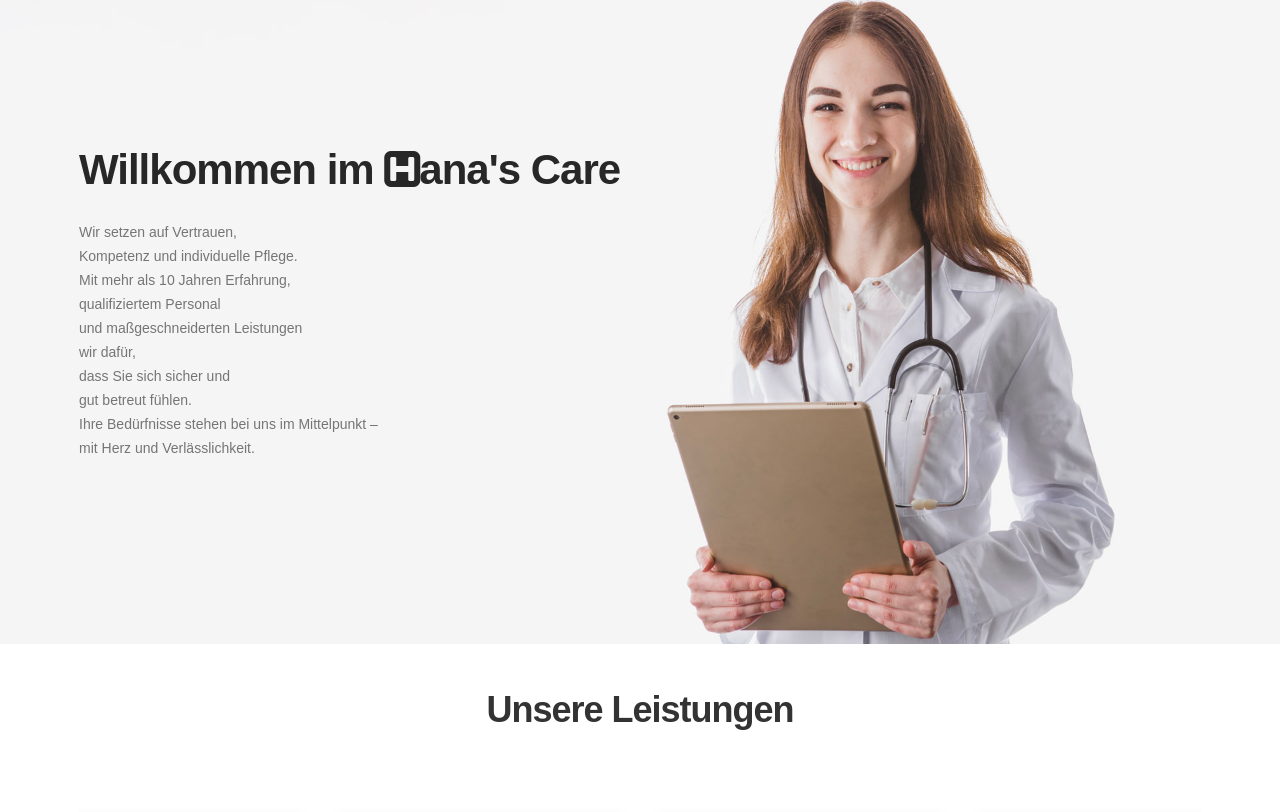
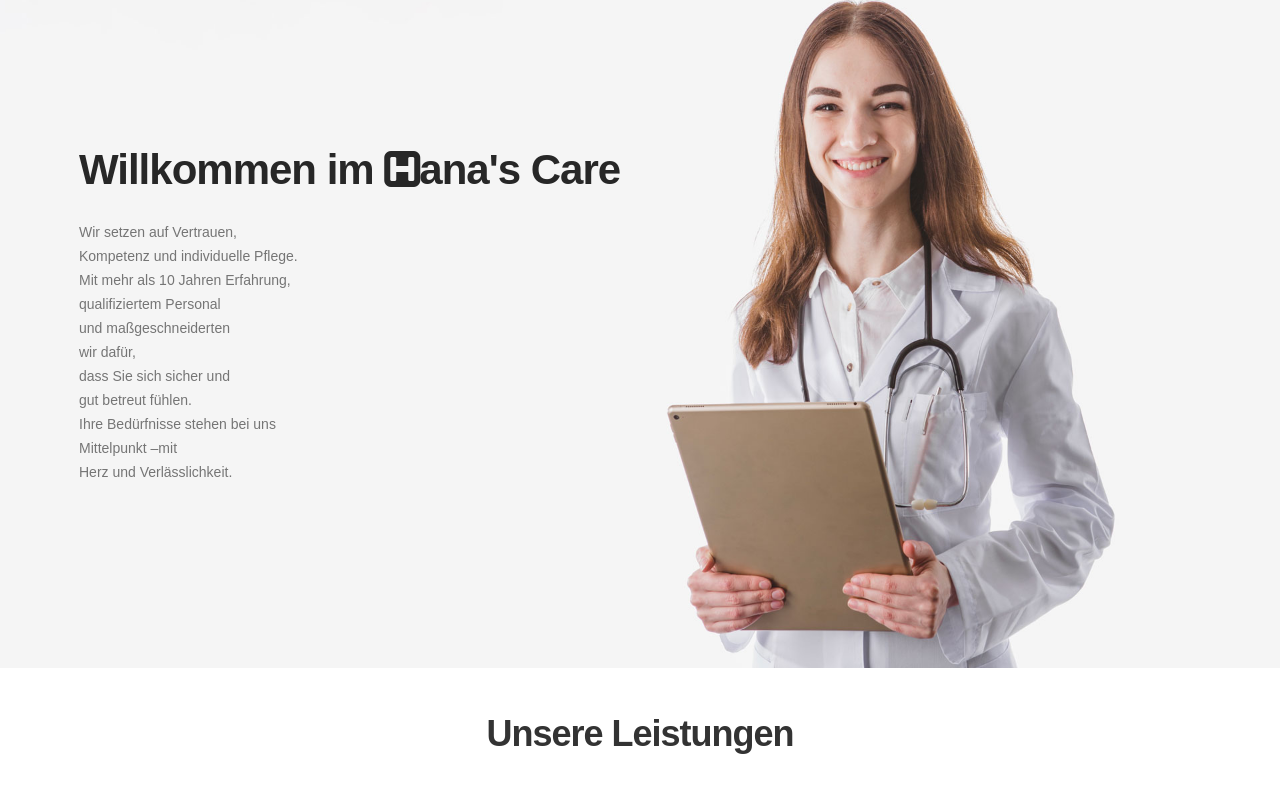
Before and after one commit to Muhannmmad/hanascare, a plain HTML site: page index.html in a window 1280 px wide. Shown: the part 795-1607 px from the top of the page. Drawn offline with Linux system fonts and the light colour scheme.

Commit message:
more lines

```diff
--- a/index.html
+++ b/index.html
@@ -145,8 +145,8 @@
                               <div class="wow fadeInUp" data-wow-delay="0.8s">
                                   <p>
                                       Wir setzen auf Vertrauen,<br>Kompetenz und individuelle Pflege.<br>
-                                      Mit mehr als 10 Jahren Erfahrung,<br>qualifiziertem Personal<br>und maßgeschneiderten Leistungen <br> wir dafür,<br> dass Sie sich sicher und<br>gut betreut fühlen.<br>
-                                      Ihre Bedürfnisse stehen bei uns im Mittelpunkt –<br>mit Herz und Verlässlichkeit.
+                                      Mit mehr als 10 Jahren Erfahrung,<br>qualifiziertem Personal<br>und maßgeschneiderten  <br> wir dafür,<br> dass Sie sich sicher und<br>gut betreut fühlen.<br>
+                                      Ihre Bedürfnisse stehen bei uns <br> Mittelpunkt –mit<br>Herz und Verlässlichkeit.
                                   </p>
                               </div>
                               <figure class="profile wow fadeInUp" data-wow-delay="1s">
```
